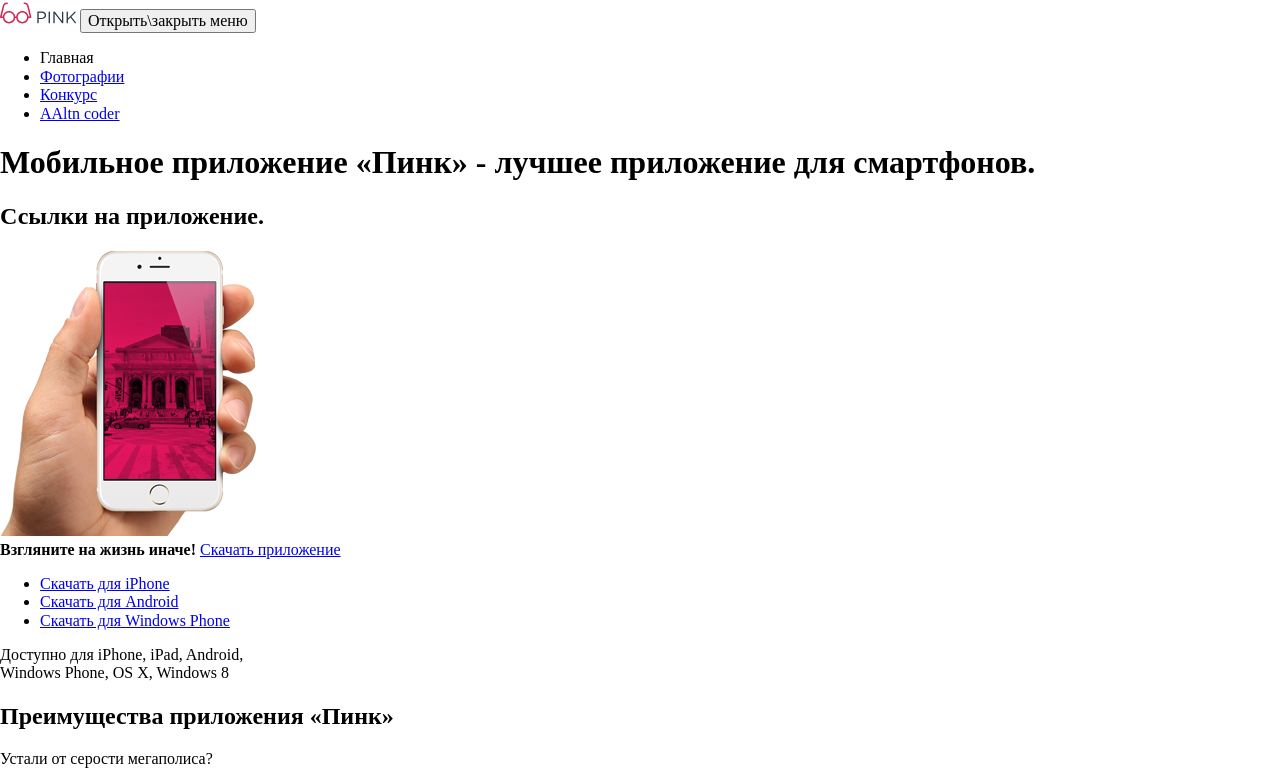
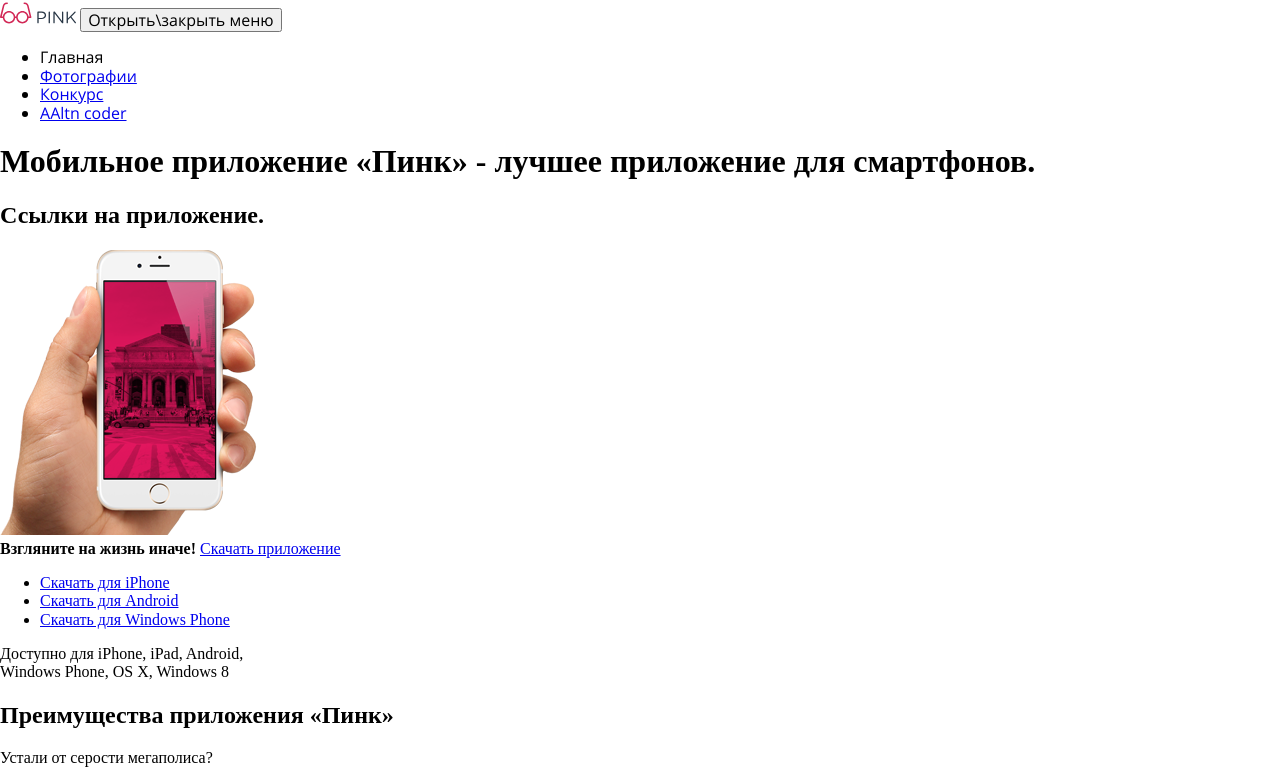
Before and after one commit to aaltn/pink, a website: page source/index.html in a window 1280 px wide. Shown: the top 781 px of the page. Drawn offline with nearby package versions, Linux system fonts and the light colour scheme; files that its build step writes are made by us from their sources.

Commit message:
font.scss - подключает шрифты

```diff
--- a/source/index.html
+++ b/source/index.html
@@ -4,7 +4,7 @@
     <meta charset="utf-8">
     <meta name="viewport" content="width=device-width,initial-scale=1">
     <title>«Пинк» - лучшее приложение для смартфонов</title>
-    <link href="https://fonts.googleapis.com/css?family=Open+Sans:300,400,700&amp;subset=cyrillic" rel="stylesheet">
+    <!-- <link href="https://fonts.googleapis.com/css?family=Open+Sans:300,400,700&amp;subset=cyrillic" rel="stylesheet"> -->
     <link rel="stylesheet" href="css/style.css">
   </head>
   <body>
--- a/source/sass/blocks/main-nav.scss
+++ b/source/sass/blocks/main-nav.scss
@@ -0,0 +1,3 @@
+.main-nav {
+  font-family: "Open Sans";
+}
```
Also changed, not shown: source/fonts/opensans.woff (added), source/fonts/opensans.woff2 (added), source/fonts/opensansbold.woff (added), source/fonts/opensansbold.woff2 (added), source/fonts/opensanslight.woff (added), source/fonts/opensanslight.woff2 (added).
